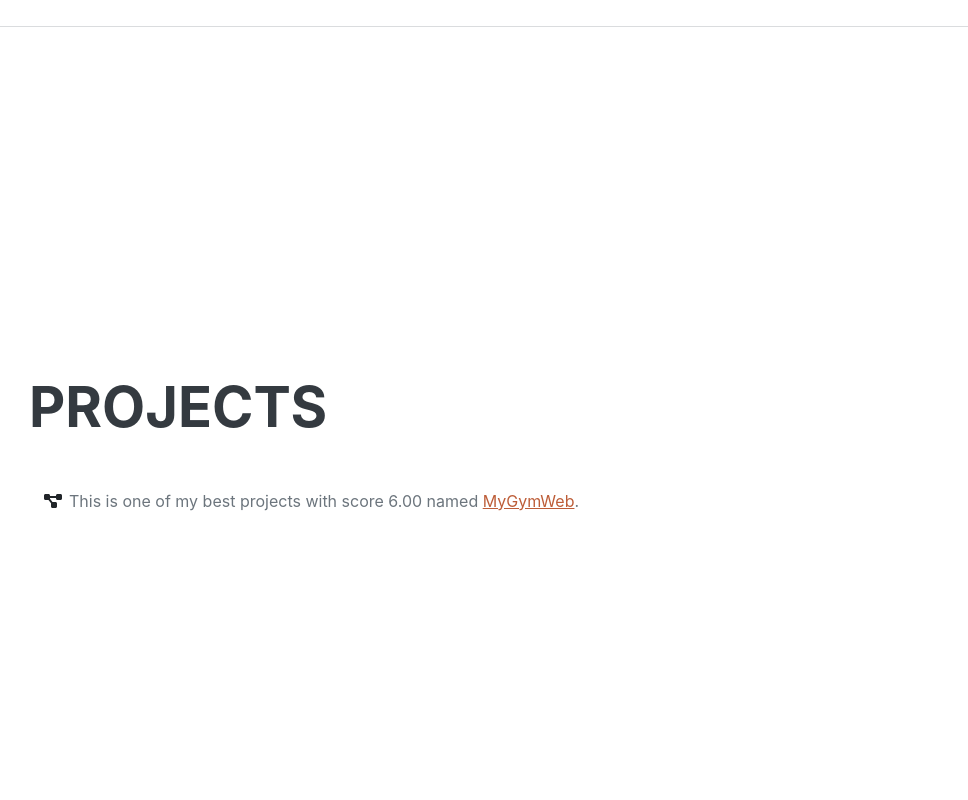
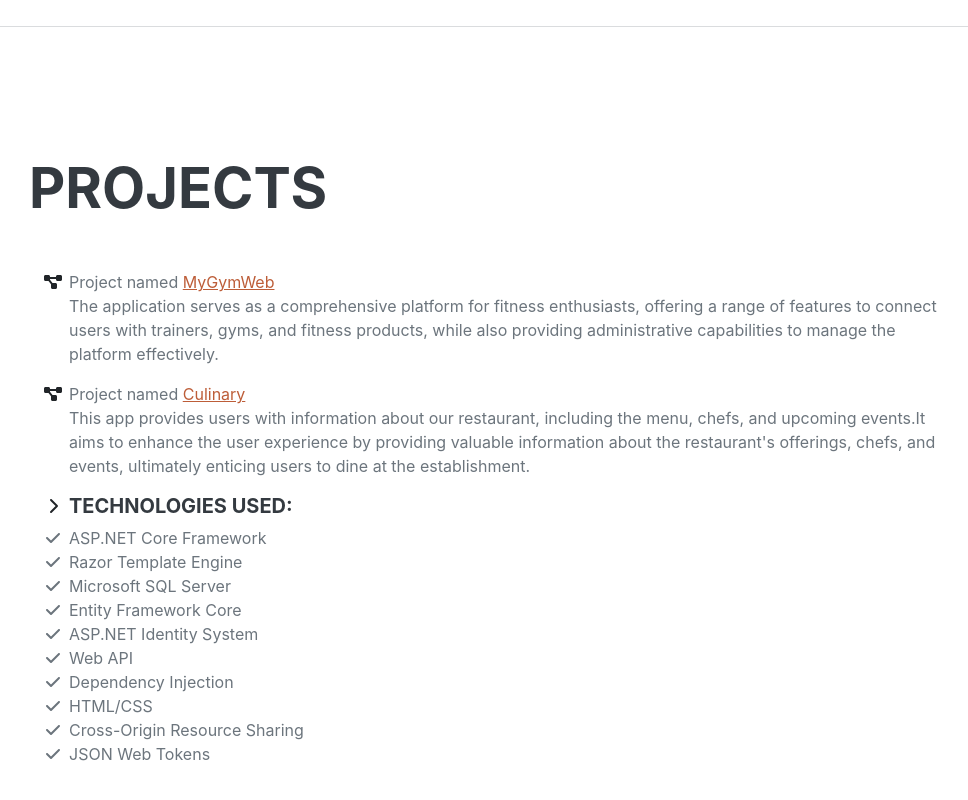
Before and after one commit to Blu33u3dD3v1l/Portfolio, a plain HTML site: page index.html in a window 1280 px wide. Shown: the part 5971-6771 px from the top of the page, without its empty margins (291-1259 px from the left). Drawn offline with nearby package versions, Linux system fonts and the light colour scheme; a web font is replaced by a local one.

Commit message:
Diploma added

```diff
--- a/index.html
+++ b/index.html
@@ -416,13 +416,68 @@
                 <div class="resume-section-content">
                     <h2 class="mt-5">Projects</h2>
                     <ul class="fa-ul mt-5">
+
                         <li>
                             <span class="fa-li"><i class="fas fa-project-diagram text-dark"></i></span>
-                            This is one of my best projects with score 6.00 named <a href="https://github.com/Blu33u3dD3v1l/MyGymWeb" target="_blank">MyGymWeb</a>.
+                            Project named <a href="https://github.com/Blu33u3dD3v1l/MyGymWeb" target="_blank">MyGymWeb</a>
+                            <p>The application serves as a comprehensive platform for fitness enthusiasts, offering a range of features to connect users with trainers, gyms, and fitness products, while also providing administrative capabilities to manage the platform effectively.</p>
+                        </li>
+                        <li>
+                            <span class="fa-li"><i class="fas fa-project-diagram text-dark"></i></span>
+                            Project named <a href="https://github.com/Blu33u3dD3v1l/Culinary" target="_blank">Culinary</a>
+                            <p>This app provides users with information about our restaurant, including the menu, chefs, and upcoming events.It aims to enhance the user experience by providing valuable information about the restaurant's offerings, chefs, and events, ultimately enticing users to dine at the establishment.</p>
                         </li>
 
+                        <li>
+
+                            <span class="fa-li"><i class="fa fa-chevron-right text-dark"></i></span>
+                            <h5>Technologies used:</h5>
+
+                        </li>
+
+                        <li>
+
+                            <span class="fa-li"><i class="fas fa-check"></i></span>
+                            ASP.NET Core Framework
+                        </li>
+                        <li>
+                            <span class="fa-li"><i class="fas fa-check"></i></span>
+                            Razor Template Engine
+                        </li>
+                        <li>
+                            <span class="fa-li"><i class="fas fa-check"></i></span>
+                            Microsoft SQL Server
+                        </li>
+
+                        <li>
+                            <span class="fa-li"><i class="fas fa-check"></i></span>
+                            Entity Framework Core
+                        </li>
+                        <li>
+                            <span class="fa-li"><i class="fas fa-check"></i></span>
+                            ASP.NET Identity System
+                        </li>
+                        <li>
+                            <span class="fa-li"><i class="fas fa-check"></i></span>
+                            Web API
+                        </li>
+                        <li>
+                            <span class="fa-li"><i class="fas fa-check"></i></span>
+                            Dependency Injection
+                        </li>
+                        <li>
+                            <span class="fa-li"><i class="fas fa-check"></i></span>
+                            HTML/CSS
+                        </li>
+                        <li>
+                            <span class="fa-li"><i class="fas fa-check"></i></span>
+                            Cross-Origin Resource Sharing
+                        </li>
+                        <li>
+                            <span class="fa-li"><i class="fas fa-check"></i></span>
+                            JSON Web Tokens
+                        </li>
                     </ul>
-
                 </div>
             </section>
         </div>
```
